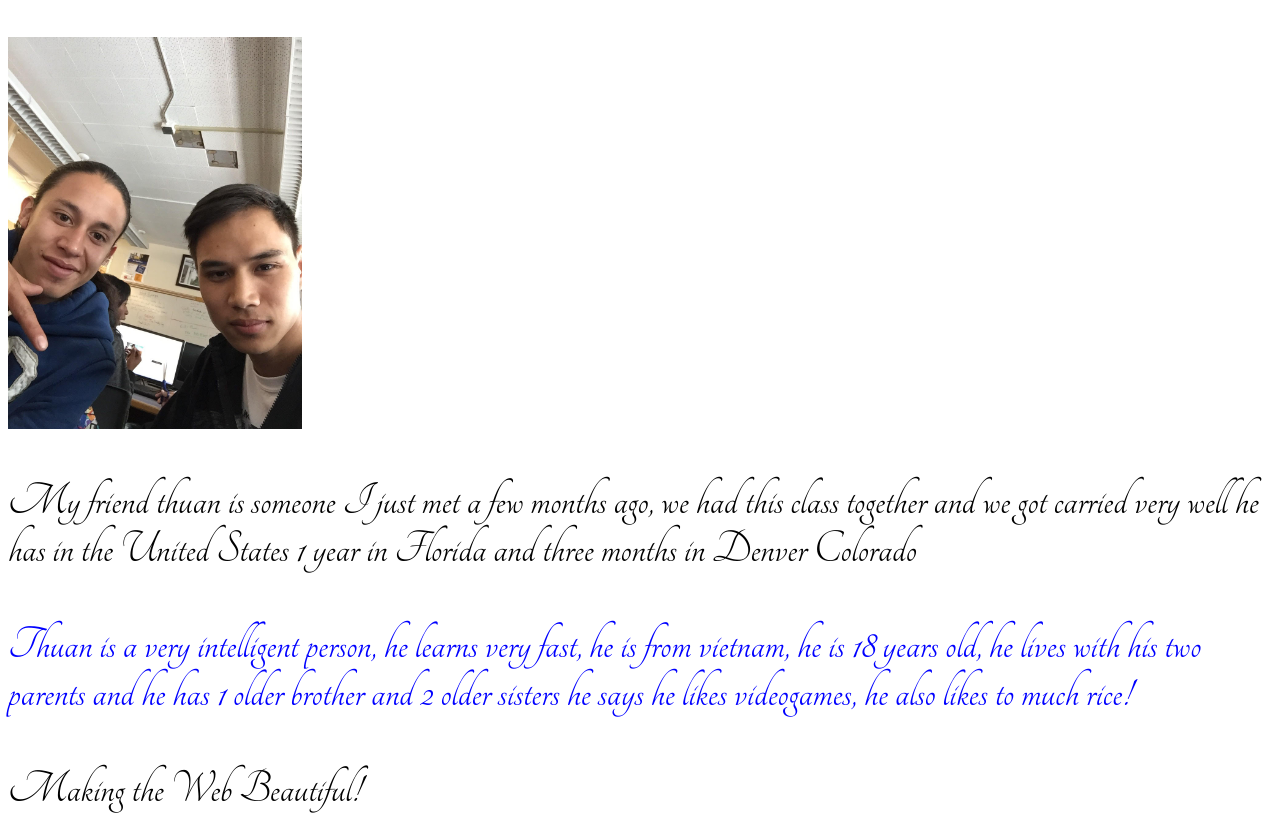
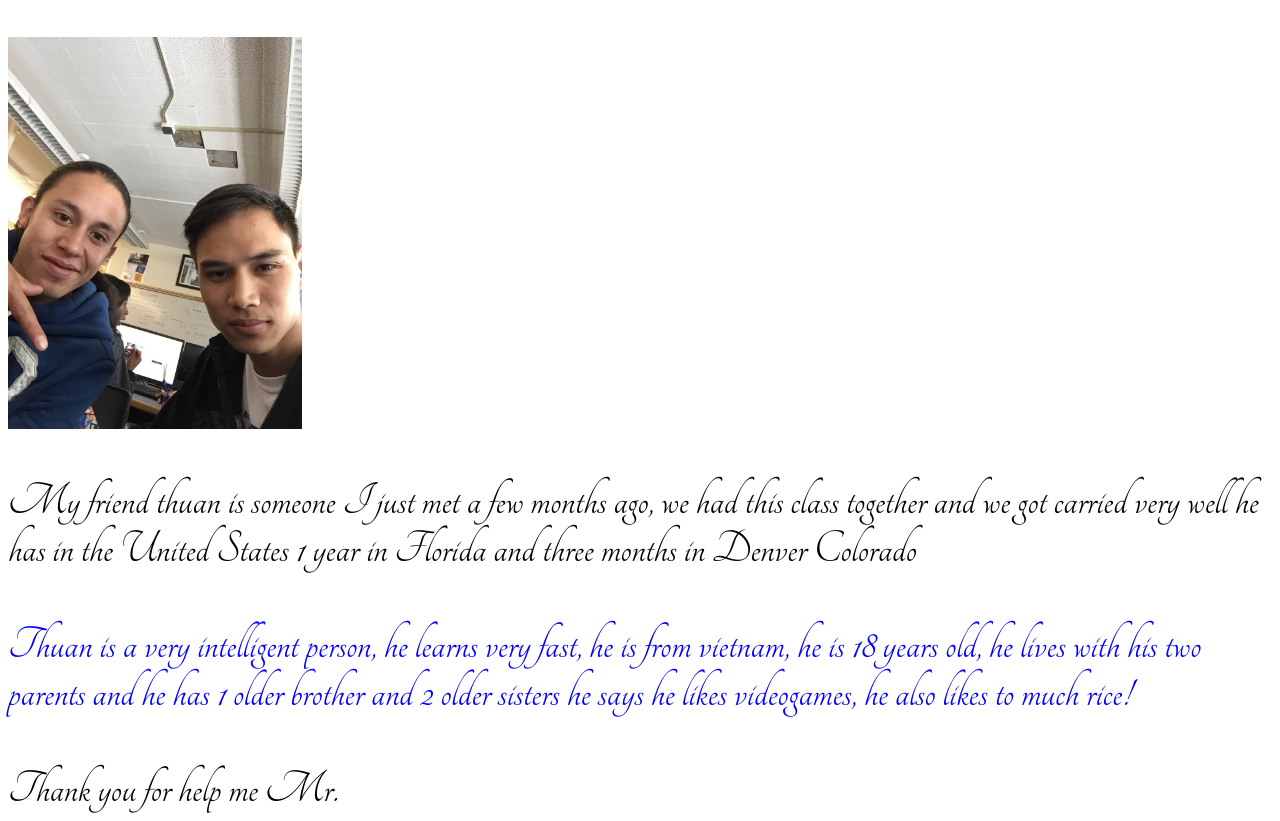
Before and after one commit to Ale420/El-Thuan, a plain HTML site: page index.html in a window 1280 px wide. Shown: the part 71-892 px from the top of the page. Drawn offline with Linux system fonts and the light colour scheme.

Commit message:
Update index.html

```diff
--- a/index.html
+++ b/index.html
@@ -17,6 +17,6 @@ Thuan is a very intelligent person, he learns very fast, he is from vietnam, he
     </style>
   </head>
   <body>
-    <div>Making the Web Beautiful!</div>
+    <div>Thank you for help me Mr.</div>
   </body>
 </html>
```
